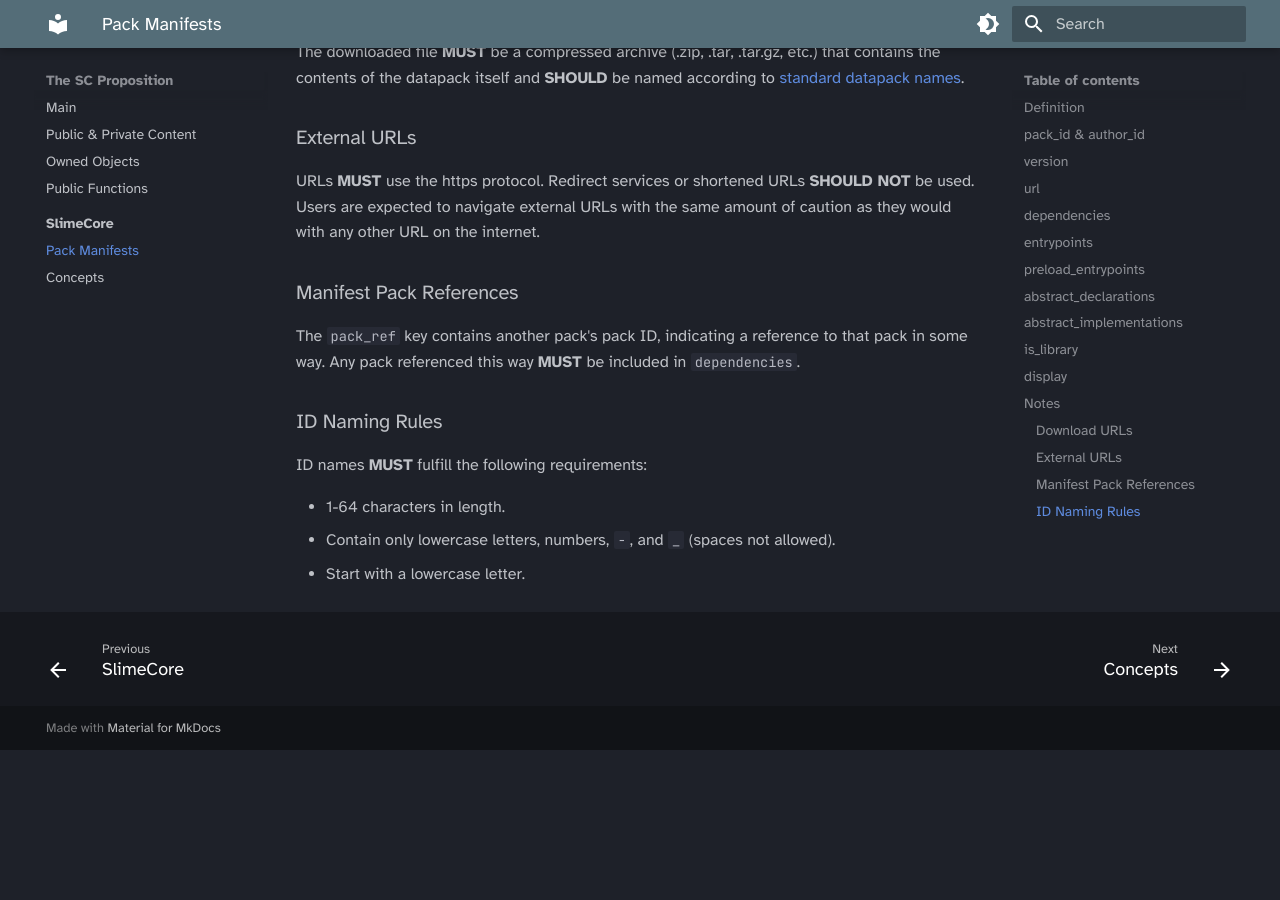
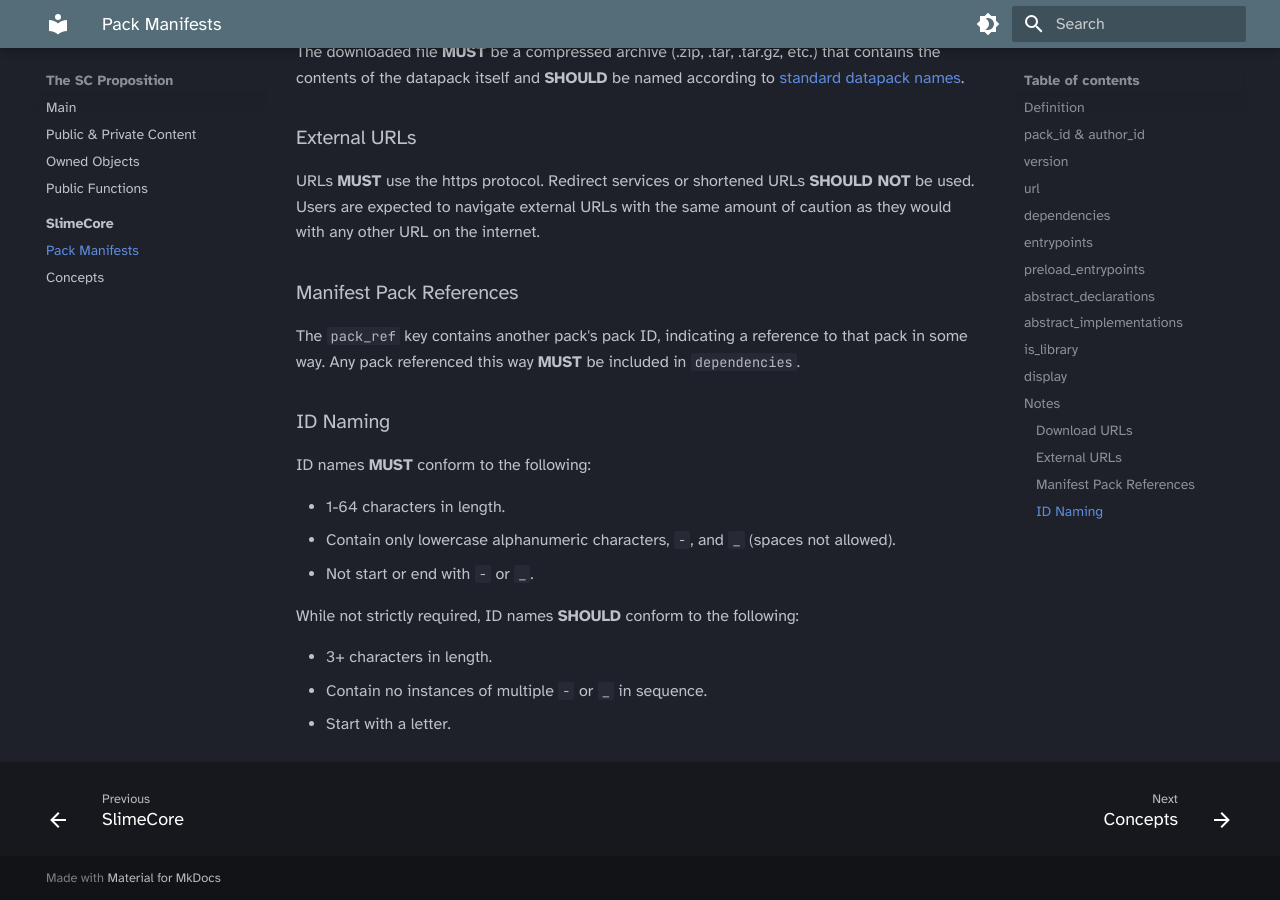
Before and after one commit to sixslimemc/sc-proposition, an MkDocs documentation site: the page built from docs/slimecore/manifest.md, in a window 1280 px wide and 900 px high, scrolled down 6436 px. Built offline with MkDocs 1.6.1 and Material for MkDocs 9.7.7, drawn with Linux system fonts in a browser that asks for light colours; before the commit the page ends 7186 px from its top, so only the background shows below that.

Commit message:
id naming

```diff
--- a/docs/slimecore/manifest.md
+++ b/docs/slimecore/manifest.md
@@ -216,10 +216,16 @@ URLs **MUST** use the https protocol. Redirect services or shortened URLs **SHOU
 
 The `pack_ref` key contains another pack's pack ID, indicating a reference to that pack in some way. Any pack referenced this way **MUST** be included in `dependencies`.
 
-### ID Naming Rules
+### ID Naming
 
-ID names **MUST** fulfill the following requirements:
+ID names **MUST** conform to the following:
 
 * 1-64 characters in length.
-* Contain only lowercase letters, numbers, `-`, and `_` (spaces not allowed).
-* Start with a lowercase letter.
+* Contain only lowercase alphanumeric characters, `-`, and `_` (spaces not allowed).
+* Not start or end with `-` or `_`.
+
+While not strictly required, ID names **SHOULD** conform to the following:
+
+* 3+ characters in length.
+* Contain no instances of multiple `-` or `_` in sequence.
+* Start with a letter.
```
